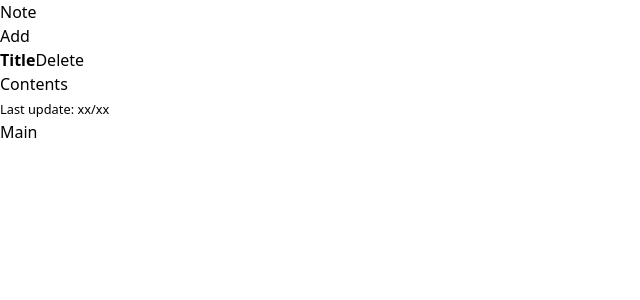
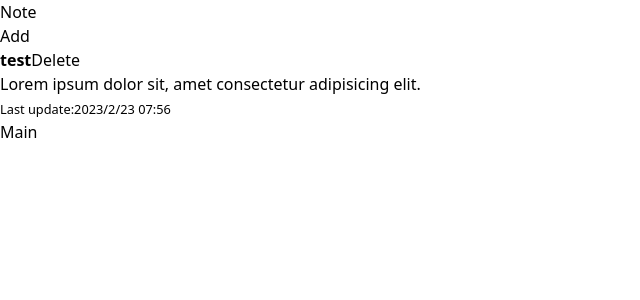
Before and after one commit to canopus-m-satoshi/note-app-with-react, a React (Vite) app: page / in a window 1280 px wide. Both pictures are taken after a click on the button "Add". Shown: the top 300 px of the page, without its empty margins (0-640 px from the left). Built offline with nearby package versions, Linux system fonts and the light colour scheme.

Commit message:
Component/sidebar (#2)
* added func  'onAddNote'

* updated  Sidebar.tsx

* updated id of newNote to generate unique ids

* added onDeleteNote function

* added feature/ active note

```diff
--- a/package.json
+++ b/package.json
@@ -12,11 +12,13 @@
     "daisyui": "^2.50.2",
     "react": "^18.2.0",
     "react-dom": "^18.2.0",
-    "typescript": "^4.9.5"
+    "typescript": "^4.9.5",
+    "uuid": "^9.0.0"
   },
   "devDependencies": {
     "@types/react": "^18.0.27",
     "@types/react-dom": "^18.0.10",
+    "@types/uuid": "^9.0.1",
     "@vitejs/plugin-react": "^3.1.0",
     "autoprefixer": "^10.4.13",
     "postcss": "^8.4.21",
--- a/src/App.tsx
+++ b/src/App.tsx
@@ -1,10 +1,42 @@
+import { useState } from 'react'
 import Main from './components/Main'
 import Sidebar from './components/Sidebar'
+import { Notes } from './types'
+
+import { v4 as uuidv4 } from 'uuid'
 
 function App() {
+  const [notes, setNotes] = useState<Array<Notes>>([])
+  const [activeNote, setActiveNote] = useState<boolean | string>(false)
+
+  const onAddNote = () => {
+    const newNote: Notes = {
+      id: uuidv4(),
+      title: 'test',
+      content: 'Lorem ipsum dolor sit, amet consectetur adipisicing elit.',
+      modDate: Date.now(),
+    }
+
+    setNotes([...notes, newNote])
+  }
+
+  const onDeleteNote = (id: string) => {
+    const filterNote = notes.filter((note) => {
+      return note.id !== id
+    })
+
+    setNotes(filterNote)
+  }
+
   return (
     <div className="App bg-blue-50 w-full h-screen overflow-hidden flex">
-      <Sidebar />
+      <Sidebar
+        onAddNote={onAddNote}
+        onDeleteNote={onDeleteNote}
+        activeNote={activeNote}
+        setActiveNote={setActiveNote}
+        notes={notes}
+      />
       <Main />
     </div>
   )
--- a/src/components/Sidebar.tsx
+++ b/src/components/Sidebar.tsx
@@ -1,19 +1,55 @@
-const Sidebar = () => {
+import { Notes } from '../types'
+
+type Props = {
+  onAddNote: () => void
+  onDeleteNote: (id: string) => void
+  activeNote: boolean | string
+  setActiveNote: (el: boolean | string) => void
+  notes: Array<Notes>
+}
+
+const Sidebar: React.FC<Props> = ({
+  onAddNote,
+  onDeleteNote,
+  notes,
+  activeNote,
+  setActiveNote,
+}) => {
   return (
     <div className="border-r  h-full w-44 py-2">
       <div className="flex items-center justify-between p-2">
         <h1>Note</h1>
-        <button className="btn btn-active">Add</button>
+        <button className="btn btn-active" onClick={onAddNote}>
+          Add
+        </button>
       </div>
+
       <div className="h-[calc(100vw+78px)] overflow-y-scroll mt-2 pl-2">
-        <div className="hover:opacity-40 duration-300 cursor-pointer">
-          <div className="flex items-center justify-between">
-            <strong>Title</strong>
-            <button className="btn btn-active btn-ghost">Delete</button>
+        {notes.map((note) => (
+          <div
+            key={note.id}
+            className={`hover:opacity-40 duration-300 cursor-pointer ${
+              note.id === activeNote && 'bg-gray-500'
+            }`}
+            onClick={() => setActiveNote(note.id)}>
+            <div className="flex items-center justify-between">
+              <strong>{note.title}</strong>
+              <button
+                className="btn btn-active btn-ghost"
+                onClick={() => onDeleteNote(note.id)}>
+                Delete
+              </button>
+            </div>
+            <p className="my-2">{note.content}</p>
+            <small className="text-gray-500">
+              Last update:
+              {new Date(note.modDate).toLocaleDateString('ja-JP', {
+                hour: '2-digit',
+                minute: '2-digit',
+              })}
+            </small>
           </div>
-          <p className="my-2">Contents</p>
-          <small className="text-gray-500">Last update: xx/xx</small>
-        </div>
+        ))}
       </div>
     </div>
   )
--- /dev/null
+++ b/src/types/index.ts
@@ -0,0 +1,6 @@
+export type Notes = {
+  id: string
+  title: string
+  content: string
+  modDate: number
+}
```
Also changed, not shown: 1 other file (tests, documents, lock files or other folders).
